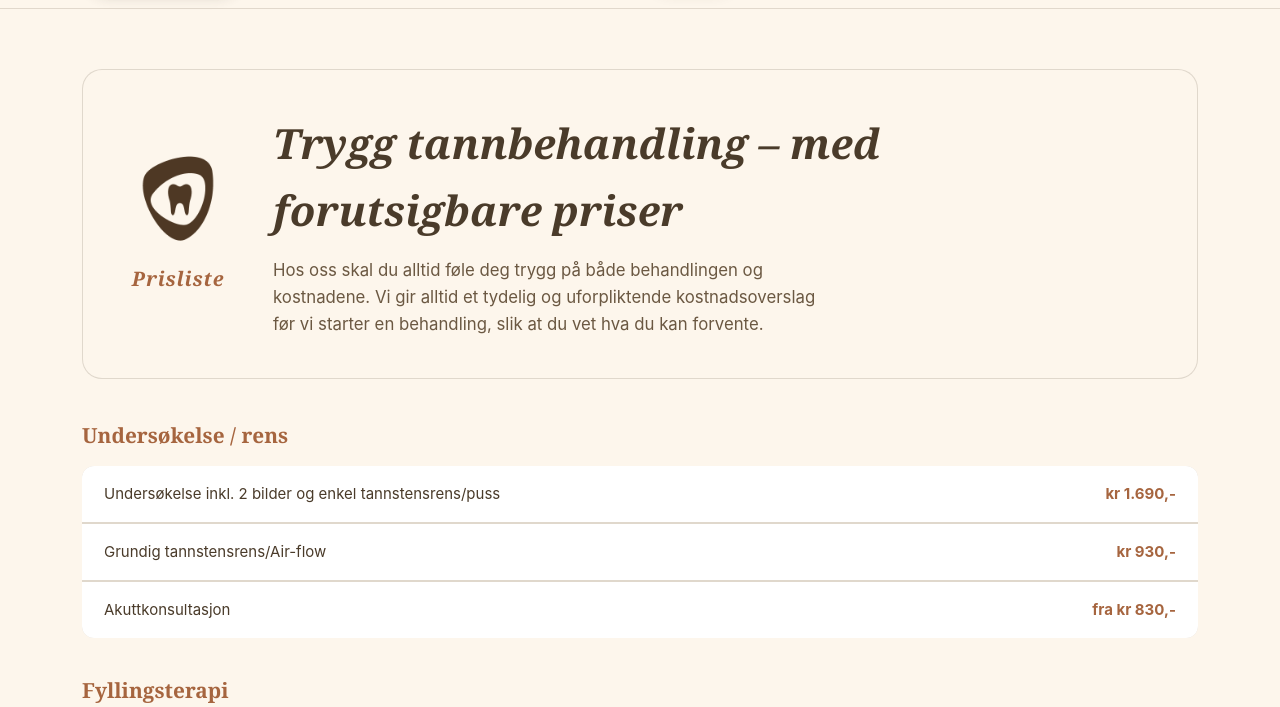
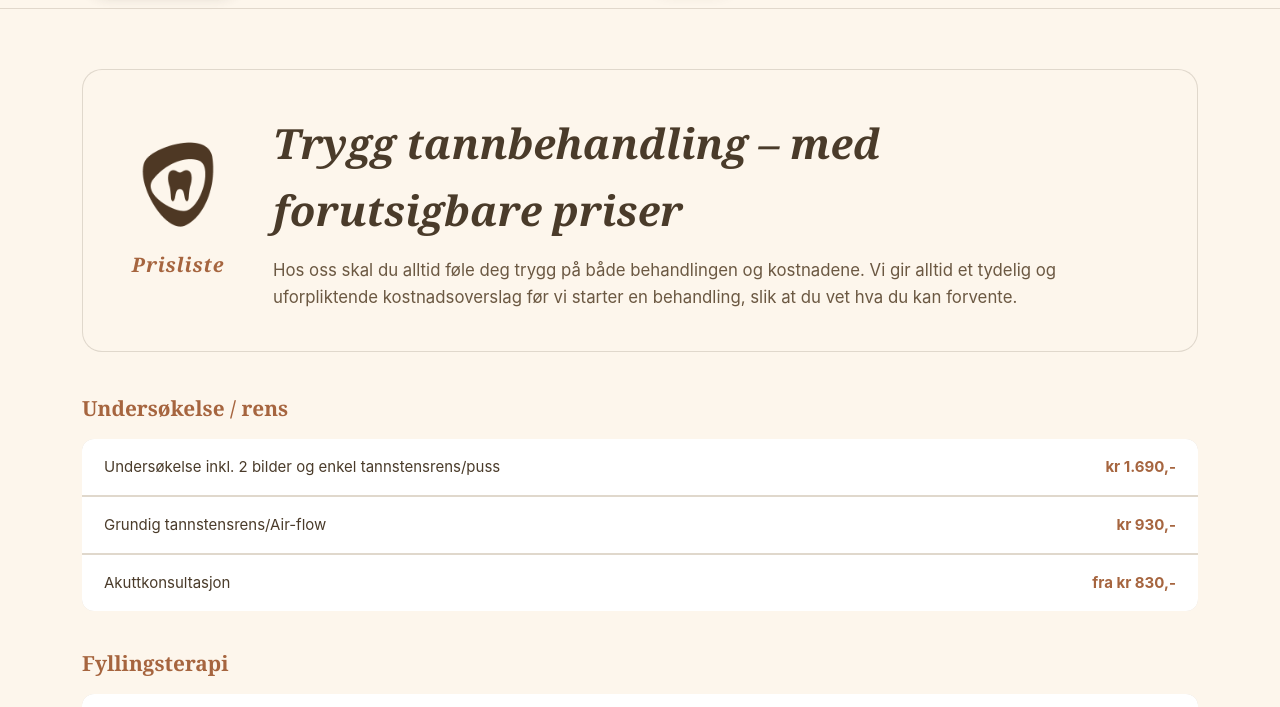
Before and after one commit to Rickymoe/kuvaas, a plain HTML site: page priser.html in a window 1280 px wide. Shown: the part 72-779 px from the top of the page. Drawn offline with Linux system fonts and the light colour scheme.

Commit message:
Let hero-card--split text use full available width
The .lead paragraph's global max-width:560px (tuned for the narrower
photo-hero text) was capping the paragraph well short of the card's
actual width on Priser/Kontakt, leaving a large empty gap on the right.

```diff
--- a/css/style.css
+++ b/css/style.css
@@ -191,7 +191,9 @@ body[data-page="om-oss"] .about-text--card .eyebrow { margin-top: 220px; }
 .hero-card--split .hero-card-icon { flex: 0 0 auto; text-align: center; }
 .hero-card--split .about-card-watermark { position: static; width: 110px; opacity: 1; margin: 0 auto 10px; display: block; }
 .hero-card--split .eyebrow { margin-top: 0; white-space: nowrap; }
+.hero-card--split .hero-card-text { flex: 1; }
 .hero-card--split .hero-card-text h1 { margin: 0; }
+.hero-card--split .hero-card-text .lead { max-width: none; }
 @media (max-width: 700px) {
   .hero-card--split { flex-direction: column; text-align: center; }
 }
```
